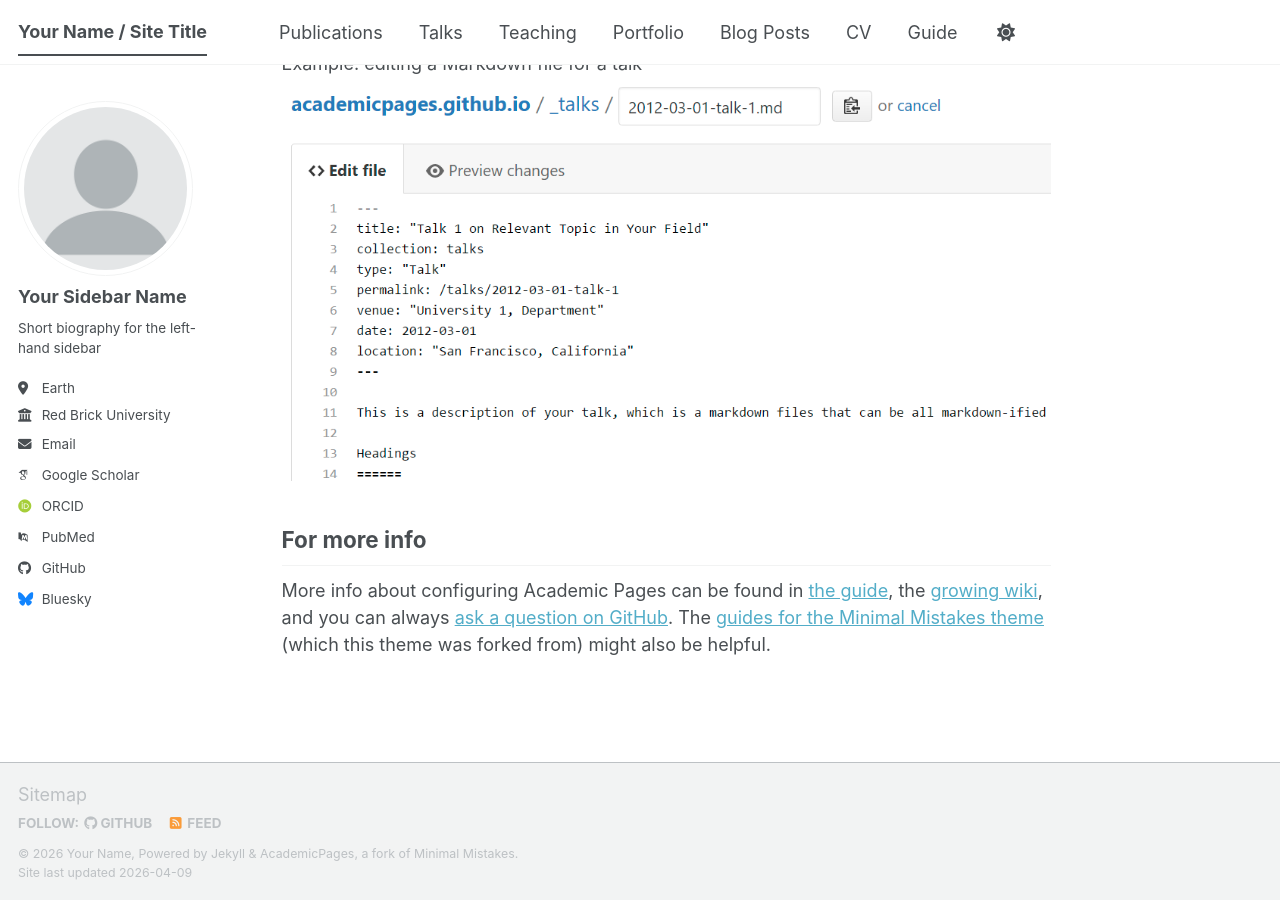
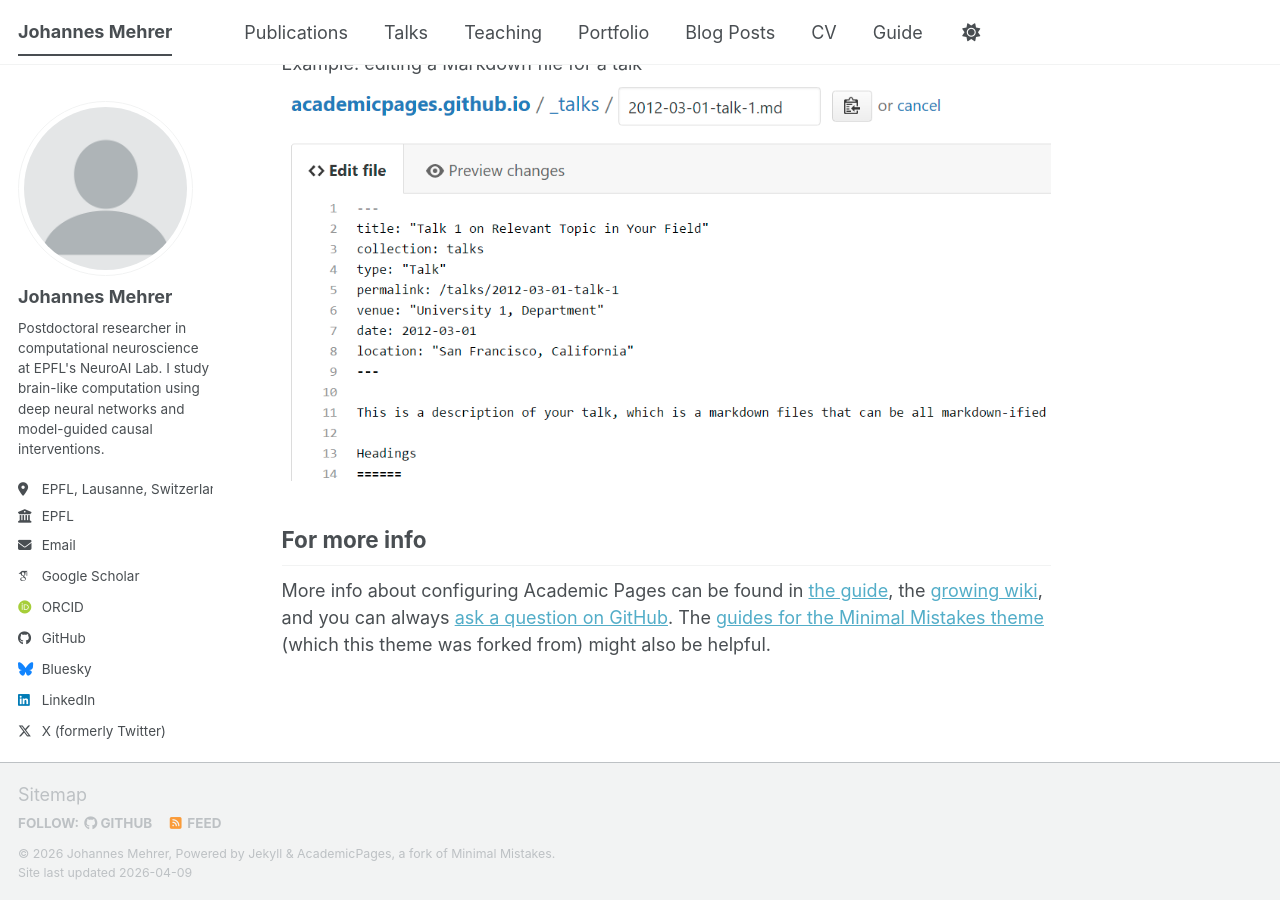
Before and after one commit to hanme/personal_website, a Jekyll site: the page built from _pages/about.md, in a window 1280 px wide and 900 px high, scrolled down 2720 px. Built offline with Jekyll 4.4.1, drawn with Linux system fonts in a browser that asks for light colours; some web fonts are replaced; a script bundle is joined from its source files by our own code; library files that are not in the unit come from our copies.

Commit message:
Add email, Google Scholar, ORCID, Bluesky, Twitter, LinkedIn

```diff
--- a/_config.yml
+++ b/_config.yml
@@ -9,14 +9,13 @@
 # Basic Site Settings
 locale                   : "en-US"
 site_theme               : "default" # The available themes options are "default", "air", "sunrise", "mint", "dirt" and "contrast"
-title                    : "Your Name / Site Title"
+title                    : "Johannes Mehrer"
 title_separator          : "-"
-name                     : &name "Your Name"
-description              : &description "Your Name's academic portfolio"   # Update this with a general description of your site, this is the default if not overridden by a page
-url                      : https://academicpages.github.io # The base hostname & protocol for your site e.g. "https://[your GitHub username].github.io",
-                                                           # or if you already have some other page hosted on Github then use "https://[your GitHub username].github.io/[Your Repo Name]"
+name                     : &name "Johannes Mehrer"
+description              : &description "Postdoctoral researcher in computational neuroscience at EPFL"
+url                      : https://johannesmehrer.org
 baseurl                  : "" # the subpath of your site, e.g. "/blog"
-repository               : "academicpages/academicpages.github.io"
+repository               : "hanme/personal_website"
 
 # Site Author - The following control what appear as part of the author content on the side bar.
 #               If a field is blank the icon and link will not appear, otherwise it will be shown.
@@ -24,40 +23,40 @@ repository               : "academicpages/academicpages.github.io"
 author:
   # Biographic information
   avatar           : "profile.png"
-  name             : "Your Sidebar Name"
+  name             : "Johannes Mehrer"
   pronouns         : # example: "she/her"
-  bio              : "Short biography for the left-hand sidebar"
-  location         : "Earth"
-  employer         : "Red Brick University"
+  bio              : "Postdoctoral researcher in computational neuroscience at EPFL's NeuroAI Lab. I study brain-like computation using deep neural networks and model-guided causal interventions."
+  location         : "EPFL, Lausanne, Switzerland"
+  employer         : "EPFL"
   uri              : # URL
-  email            : "none@example.org"
+  email            : "johannes.mehrer@epfl.ch"
 
   # Academic websites
   academia         : # URL
-  arxiv            : # URL - Update with the correct link to your profile
-  googlescholar    : "https://scholar.google.com/citations?user=PS_CX0AAAAAJ"
+  arxiv            : # URL
+  googlescholar    : "https://scholar.google.com/citations?user=f1g0IF4AAAAJ"
   inspire-hep      : # URL
   impactstory      : # URL
-  orcid            : "https://orcid.org/yourorcidurl"
+  orcid            : "https://orcid.org/0000-0002-4018-8197"
   semantic         : # URL
   ssrn             : # URL
-  pubmed           : "https://www.ncbi.nlm.nih.gov/pubmed/?term=john+snow"
+  pubmed           : # URL
   researchgate     : # URL
   scopus           : # URL
   zotero           : # URL
 
 
   # Repositories and software development
-  bitbucket        : # Username - Update with your username on the site
+  bitbucket        : # Username
   codepen          : # Username
   dribbble         : # Username
-  github           : "academicpages"
+  github           : "hanme"
   kaggle           : # Username
-  stackoverflow    : # User number or user number and name (i.e., use "1" or "1/jeff-atwood")
+  stackoverflow    : # Username
 
   # Social media
   artstation       : # Username
-  bluesky          : "bsky.app" # Replace this with you Bluesky username
+  bluesky          : "hannesmehrer.bsky.social"
   facebook         : # Username
   flickr           : # Username
   foursquare       : # Username
@@ -66,7 +65,7 @@ author:
   keybase          : # Username
   instagram        : # Username
   lastfm           : # Username
-  linkedin         : # Username
+  linkedin         : "johannes-mehrer-673b608a"
   mastodon         : # URL
   medium           : # URL
   pinterest        : # Username
@@ -74,7 +73,7 @@ author:
   steam            : # Username
   telegram         : # URL
   tumblr           : # Username
-  twitter          : # Username for X / Twitter
+  twitter          : "HannesMehrer"
   vine             : # Username
   weibo            : # Username
   wikipedia        : # Username
```
